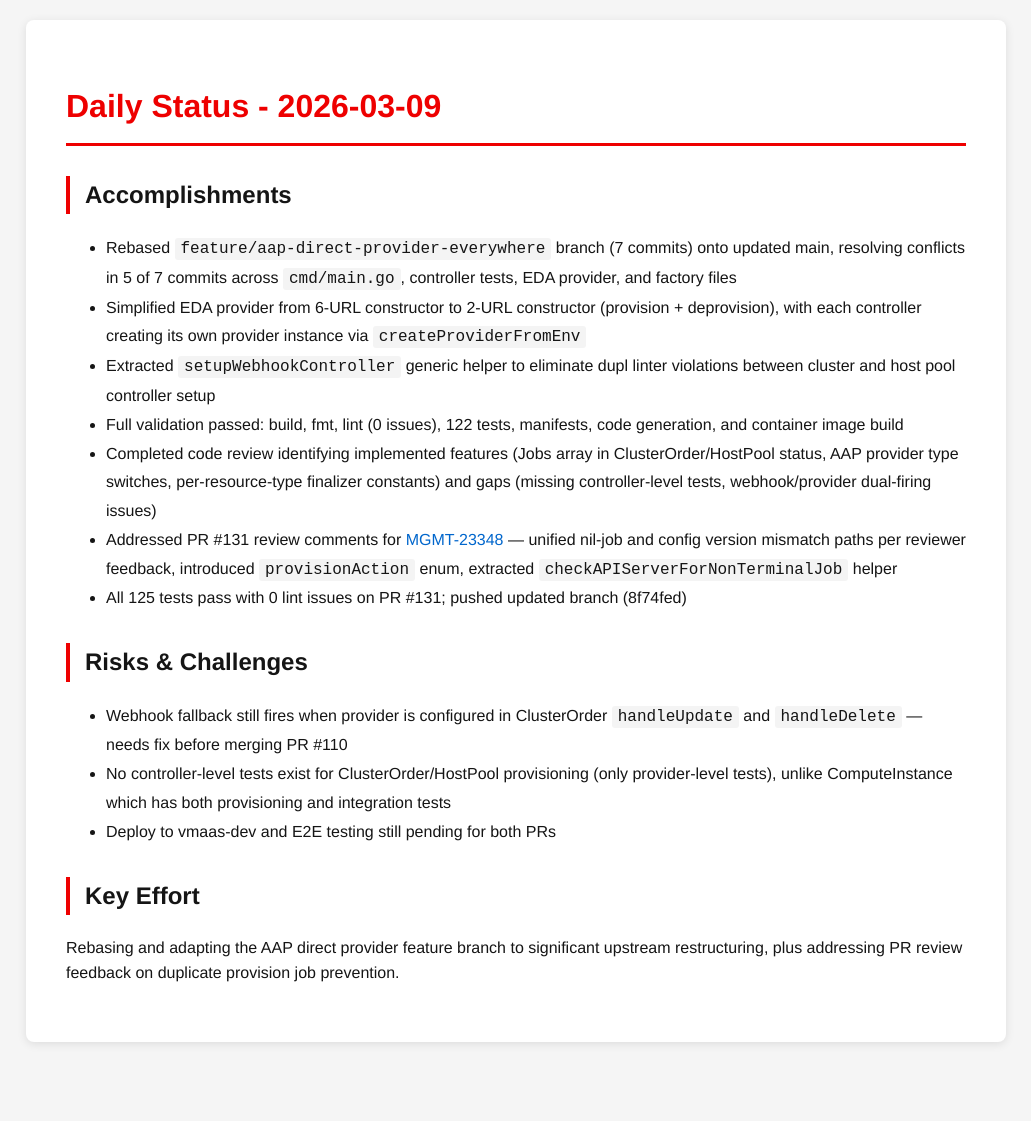
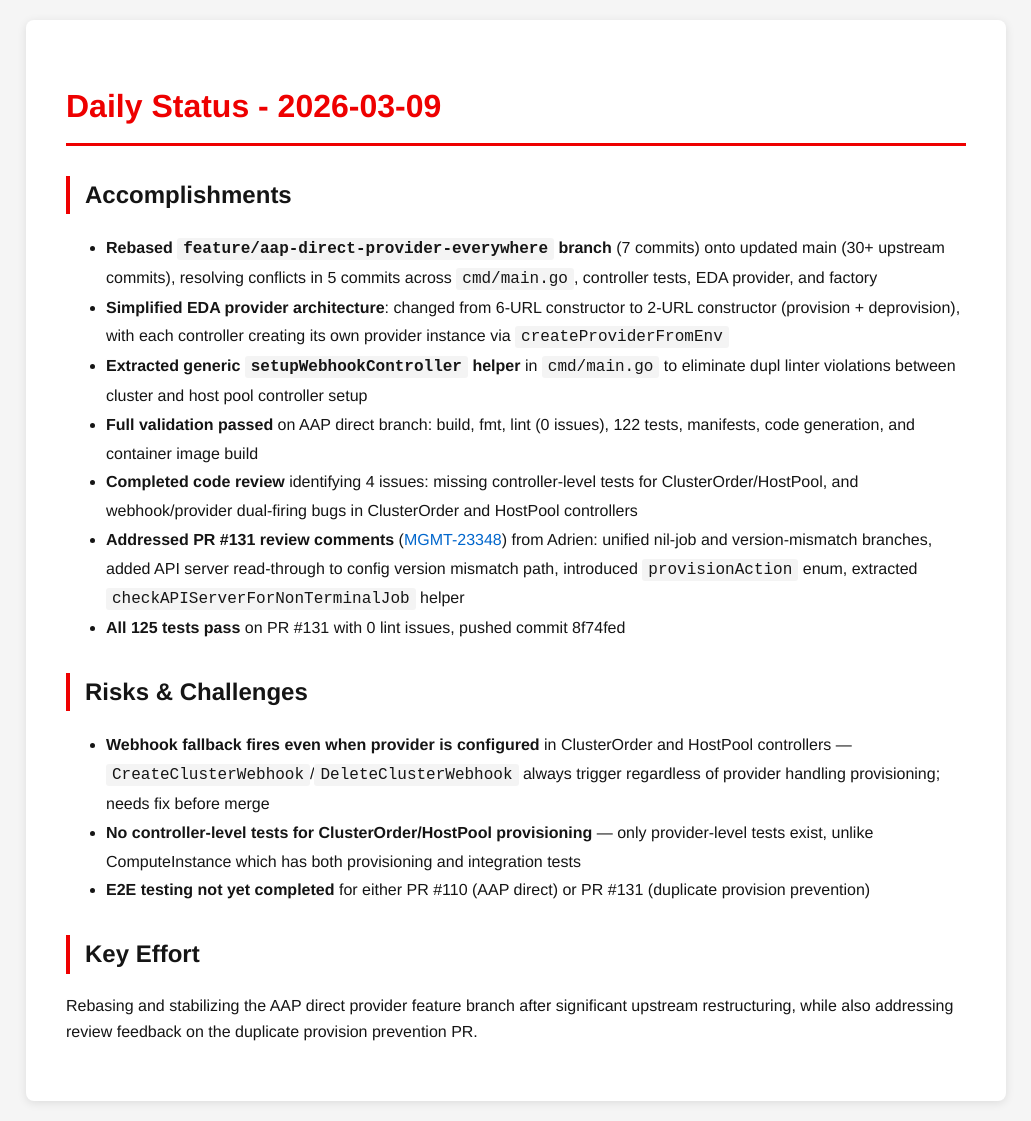
Before and after one commit to tzvatot/daily-status, a Jekyll site: the page built from 2026-03-09.md, in a window 1280 px wide. Shown: the whole page, without its empty margins (124-1155 px from the left). Built offline with Jekyll 4.4.1, drawn with Linux system fonts in a browser that asks for light colours; before the commit the page ends 1062 px from its top, so only the background shows below that.

Commit message:
Daily status update - 2026-03-09

```diff
--- a/2026-03-09.md
+++ b/2026-03-09.md
@@ -7,18 +7,18 @@ date: 2026-03-09
 # Daily Status - 2026-03-09
 
 ## Accomplishments
-- Rebased `feature/aap-direct-provider-everywhere` branch (7 commits) onto updated main, resolving conflicts in 5 of 7 commits across `cmd/main.go`, controller tests, EDA provider, and factory files
-- Simplified EDA provider from 6-URL constructor to 2-URL constructor (provision + deprovision), with each controller creating its own provider instance via `createProviderFromEnv`
-- Extracted `setupWebhookController` generic helper to eliminate dupl linter violations between cluster and host pool controller setup
-- Full validation passed: build, fmt, lint (0 issues), 122 tests, manifests, code generation, and container image build
-- Completed code review identifying implemented features (Jobs array in ClusterOrder/HostPool status, AAP provider type switches, per-resource-type finalizer constants) and gaps (missing controller-level tests, webhook/provider dual-firing issues)
-- Addressed PR #131 review comments for [MGMT-23348](https://issues.redhat.com/browse/MGMT-23348) — unified nil-job and config version mismatch paths per reviewer feedback, introduced `provisionAction` enum, extracted `checkAPIServerForNonTerminalJob` helper
-- All 125 tests pass with 0 lint issues on PR #131; pushed updated branch (8f74fed)
+- **Rebased `feature/aap-direct-provider-everywhere` branch** (7 commits) onto updated main (30+ upstream commits), resolving conflicts in 5 commits across `cmd/main.go`, controller tests, EDA provider, and factory
+- **Simplified EDA provider architecture**: changed from 6-URL constructor to 2-URL constructor (provision + deprovision), with each controller creating its own provider instance via `createProviderFromEnv`
+- **Extracted generic `setupWebhookController` helper** in `cmd/main.go` to eliminate dupl linter violations between cluster and host pool controller setup
+- **Full validation passed** on AAP direct branch: build, fmt, lint (0 issues), 122 tests, manifests, code generation, and container image build
+- **Completed code review** identifying 4 issues: missing controller-level tests for ClusterOrder/HostPool, and webhook/provider dual-firing bugs in ClusterOrder and HostPool controllers
+- **Addressed PR #131 review comments** ([MGMT-23348](https://issues.redhat.com/browse/MGMT-23348)) from Adrien: unified nil-job and version-mismatch branches, added API server read-through to config version mismatch path, introduced `provisionAction` enum, extracted `checkAPIServerForNonTerminalJob` helper
+- **All 125 tests pass** on PR #131 with 0 lint issues, pushed commit 8f74fed
 
 ## Risks & Challenges
-- Webhook fallback still fires when provider is configured in ClusterOrder `handleUpdate` and `handleDelete` — needs fix before merging PR #110
-- No controller-level tests exist for ClusterOrder/HostPool provisioning (only provider-level tests), unlike ComputeInstance which has both provisioning and integration tests
-- Deploy to vmaas-dev and E2E testing still pending for both PRs
+- **Webhook fallback fires even when provider is configured** in ClusterOrder and HostPool controllers — `CreateClusterWebhook`/`DeleteClusterWebhook` always trigger regardless of provider handling provisioning; needs fix before merge
+- **No controller-level tests for ClusterOrder/HostPool provisioning** — only provider-level tests exist, unlike ComputeInstance which has both provisioning and integration tests
+- **E2E testing not yet completed** for either PR #110 (AAP direct) or PR #131 (duplicate provision prevention)
 
 ## Key Effort
-Rebasing and adapting the AAP direct provider feature branch to significant upstream restructuring, plus addressing PR review feedback on duplicate provision job prevention.
+Rebasing and stabilizing the AAP direct provider feature branch after significant upstream restructuring, while also addressing review feedback on the duplicate provision prevention PR.
```
